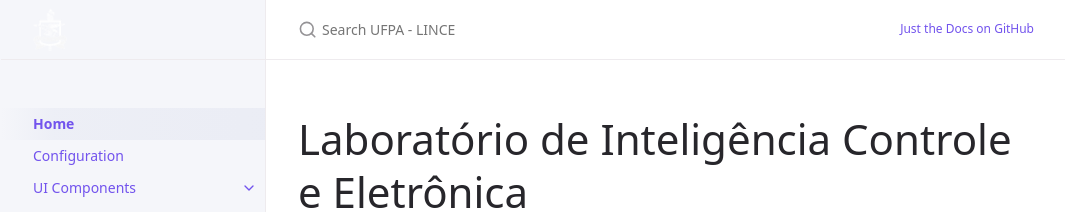
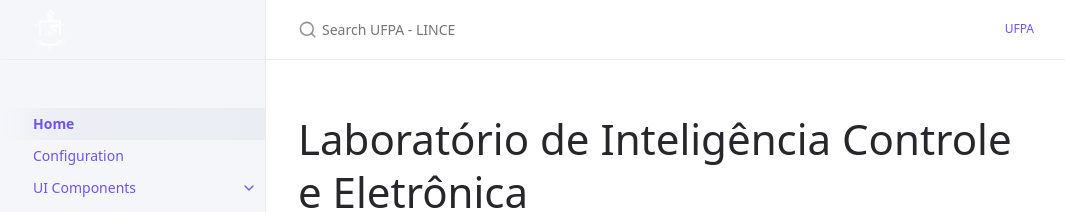
Before and after one commit to raphateixeira/raphateixeira.github.io, a Jekyll site: the page built from index.md, in a window 1280 px wide. Shown: the top 212 px of the page, without its empty margins (106-1171 px from the left). Built offline with Jekyll 4.4.1, drawn with Linux system fonts in a browser that asks for light colours.

Commit message:
Link UFPA

```diff
--- a/_config.yml
+++ b/_config.yml
@@ -101,8 +101,8 @@ heading_anchors: true
 
 # Aux links for the upper right navigation
 aux_links:
-  "Just the Docs on GitHub":
-    - "//github.com/just-the-docs/just-the-docs"
+  "UFPA":
+    - "https://www.ufpa.br/"
 
 # Makes Aux links open in a new tab. Default is false
 aux_links_new_tab: false
```
